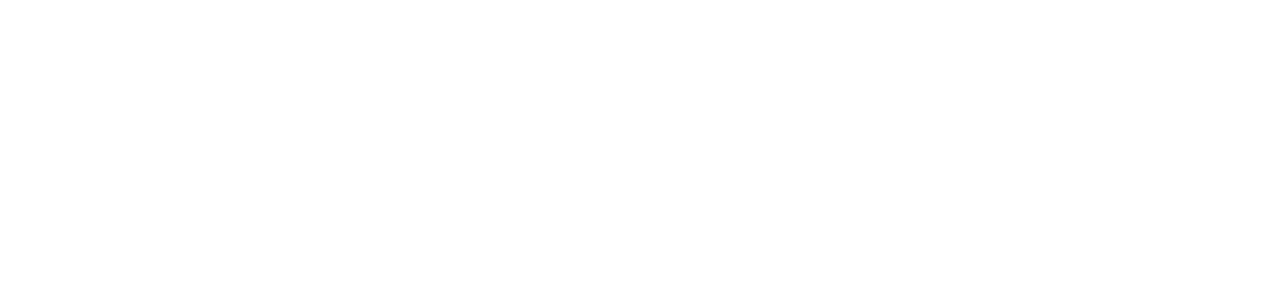
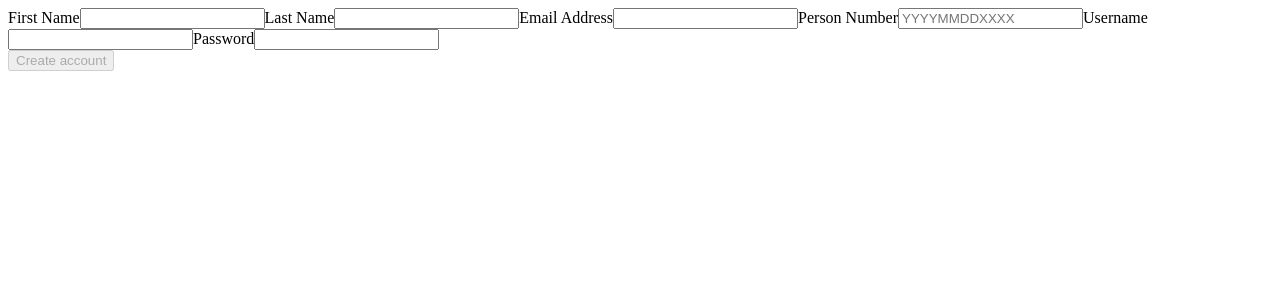
Before and after one commit to IV1201-Group12/IV1201-frontend, a React (Vite) app: page /register in a window 1280 px wide. Before the commit this address had no page. Shown: the top 300 px of the page. Built offline with nearby package versions, Linux system fonts and the light colour scheme.

Commit message:
refactor: changed registration to register; removed hardcoded role attribute in register form

```diff
--- a/src/App.jsx
+++ b/src/App.jsx
@@ -1,7 +1,7 @@
 import { BrowserRouter as Router, Routes, Route } from 'react-router-dom';
 import LandingPage from './pages/LandingPage';
 import ApplicationsPage from './pages/ApplicationsPage';
-import RegistrationPage from './pages/RegistrationPage';
+import RegisterPage from './pages/RegisterPage';
 import LoginPage from './pages/LoginPage';
 import PrivateRoute from './components/PrivateRoute';
 
@@ -18,7 +18,7 @@
             </PrivateRoute>
           }
         />
-        <Route path="/registration" element={<RegistrationPage />} />
+        <Route path="/register" element={<RegisterPage />} />
         <Route path="/login" element={<LoginPage />} />
       </Routes>
     </Router>
--- a/src/components/RegistrationForm.jsx
+++ b/src/components/RegisterForm.jsx
@@ -2,7 +2,7 @@
 
 import { useRegister } from '../queryHooks/useRegister';
 
-export default function RegistrationForm() {
+export default function RegisterForm() {
   const { isError, error, isLoading, mutate, isSuccess } = useRegister();
   const [firstname, setFirstname] = useState('');
   const [lastname, setLastname] = useState('');
@@ -19,7 +19,6 @@
       pnr,
       username,
       password,
-      role: 'applicant',
     };
     mutate(applicant);
   };
--- /dev/null
+++ b/src/pages/RegisterPage.jsx
@@ -0,0 +1,7 @@
+import RegisterForm from '../components/RegisterForm';
+
+const RegisterPage = () => {
+  return <RegisterForm />;
+};
+
+export default RegisterPage;
--- a/src/pages/RegistrationPage.jsx
+++ /dev/null
@@ -1,7 +0,0 @@
-import RegistrationForm from '../components/RegistrationForm';
-
-const RegistrationPage = () => {
-  return <RegistrationForm />;
-};
-
-export default RegistrationPage;
```
